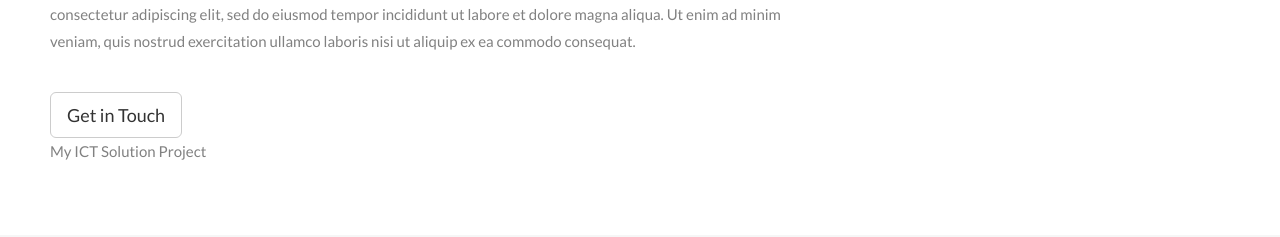
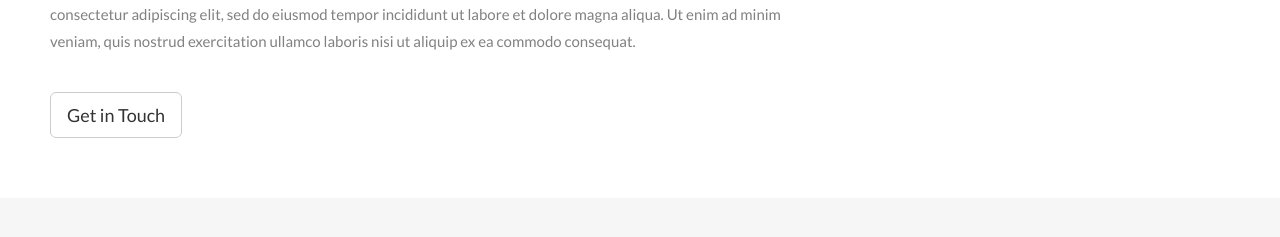
Before and after one commit to wellsjohn220/ictsolution123452023, a plain HTML site: page index.html in a window 1280 px wide. Shown: the part 820-1057 px from the top of the page. Drawn offline with nearby package versions, Linux system fonts and the light colour scheme.

Commit message:
Update index.html

```diff
--- a/index.html
+++ b/index.html
@@ -84,7 +84,7 @@
                     incididunt ut labore et dolore magna aliqua. Ut enim ad minim veniam, quis nostrud exercitation
                     ullamco laboris nisi ut aliquip ex ea commodo consequat.</p>
                 <br><button class="btn btn-default btn-lg">Get in Touch</button><br>
-                <p>My ICT Solution Project</p>
+
             </div>
             <div class="col-sm-4">
                 <span class="glyphicon glyphicon-signal logo"></span>
```
